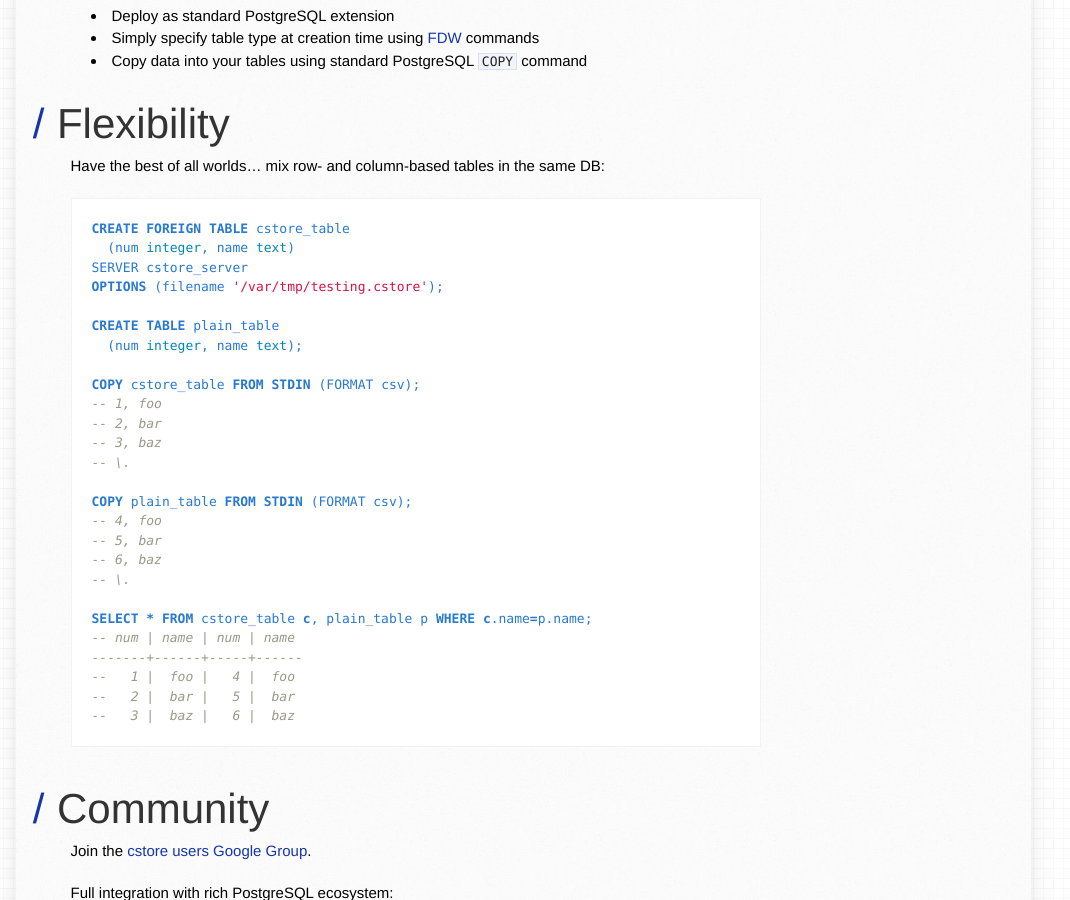
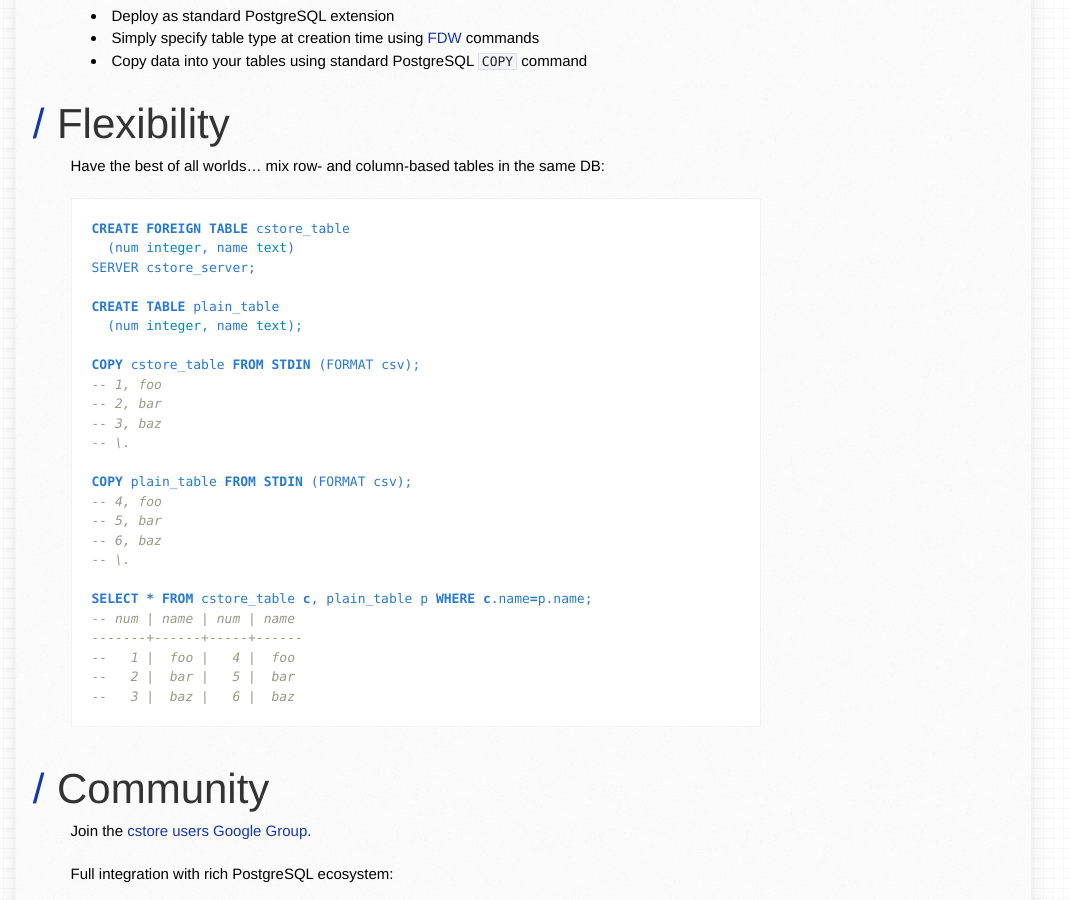
Before and after one commit to citusdata/cstore_fdw, a Jekyll site: the page built from index.md, in a window 1280 px wide and 900 px high, scrolled down 1650 px. Shown: the whole window, without its empty margins (117-1187 px from the left). Built offline with Jekyll 4.4.1, drawn with Linux system fonts in a browser that asks for light colours; nearby versions of some CDN libraries; Markdown is read by kramdown in place of the engine named in the settings; some of the changed lines change nothing that is shown.

Commit message:
Updated to v1.1

````diff
--- a/index.md
+++ b/index.md
@@ -2,8 +2,8 @@
 title: cstore_fdw
 tagline: Fast columnar store for analytics with PostgreSQL
 layout: default
-zip_url: https://github.com/citusdata/cstore_fdw/archive/master.zip
-tar_url: https://github.com/citusdata/cstore_fdw/archive/master.tar.gz
+zip_url: https://github.com/citusdata/cstore_fdw/archive/v1.1.zip
+tar_url: https://github.com/citusdata/cstore_fdw/archive/v1.1.tar.gz
 ---
 
 Introducing `cstore_fdw`, the first [column-oriented][] store available for PostgreSQL. Using it will let you:
@@ -69,8 +69,7 @@
 ```sql
 CREATE FOREIGN TABLE cstore_table
   (num integer, name text)
-SERVER cstore_server
-OPTIONS (filename '/var/tmp/testing.cstore');
+SERVER cstore_server;
 
 CREATE TABLE plain_table
   (num integer, name text);
````
